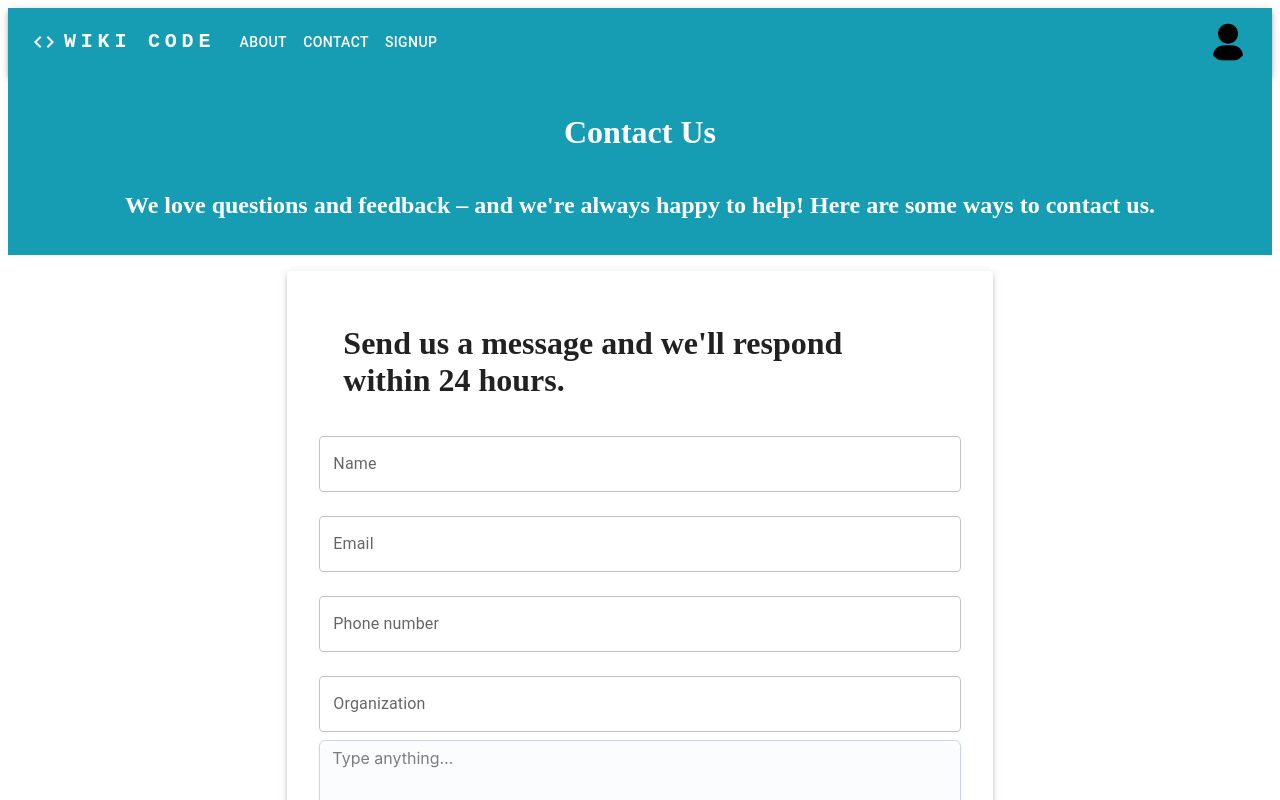
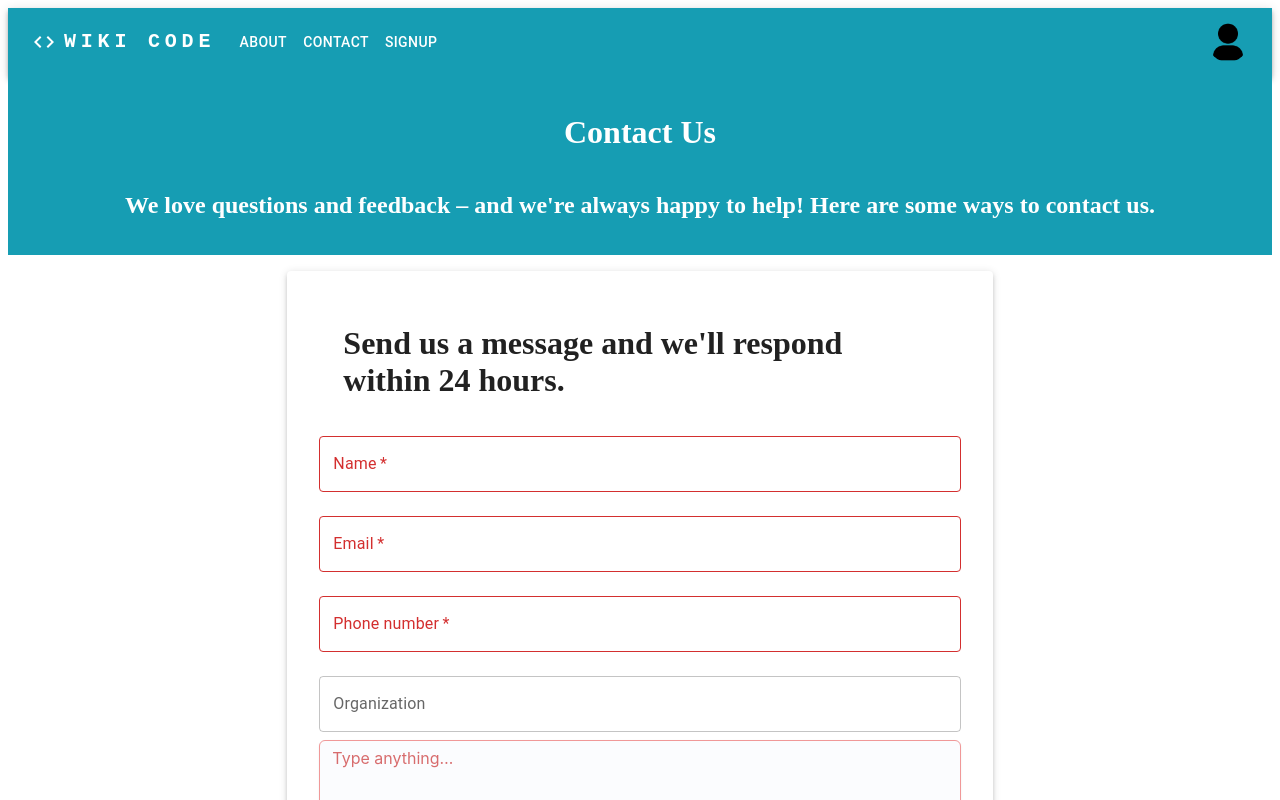
Before and after one commit to lydiavangammeren/wiki-code, a Next.js app: page /contact in a window 1280 px wide. Shown: the top 800 px of the page. Built offline with nearby package versions, Linux system fonts and the light colour scheme.

Commit message:
added validation for contact form

```diff
--- a/src/app/contact/page.js
+++ b/src/app/contact/page.js
@@ -1,27 +1,42 @@
-"use client"
+"use client";
 import React from "react";
-import { useEffect } from 'react';
-import { useRouter } from 'next/navigation';
+import { useEffect } from "react";
+import { useRouter } from "next/navigation";
 import { TextField, Paper, Container, FormHelperText } from "@mui/material";
 import { Textarea } from "@mui/joy";
 import Banner from "../components/Banner";
 import Form from "../components/Form";
 import ButtonGroup from "../components/ButtonGroup";
-import {fetchWrapper} from "../helpers/fetch-wrapper";
+import { fetchWrapper } from "../helpers/fetch-wrapper";
+import { validations } from "../helpers/validations";
 
 export default function Contact() {
   const router = useRouter();
-  const [name, setName] = React.useState("");
+  const [fullName, setFullName] = React.useState("");
   const [email, setEmail] = React.useState("");
-  const [phone, setPhone] = React.useState("");
+  const [phoneNumber, setPhoneNumber] = React.useState("");
   const [organization, setOrganization] = React.useState("");
-  const [message, setMessage] = React.useState("");
+  const [messageContent, setMessageContent] = React.useState("");
   const [nameValid, setNameValid] = React.useState(false);
   const [emailValid, setEmailValid] = React.useState(false);
-  const [phoneValid, setPhoneValid] = React.useState(false);
+  const [phoneNumberValid, setPhoneNumberValid] = React.useState(false);
   const [messageValid, setMessageValid] = React.useState(false);
-  const [allValid, setAllValid] = React.useState(false);
+  const [isMessageSent, setIsMessageSent] = React.useState(false);
+  const allValid = nameValid && emailValid && phoneNumberValid && messageValid;
 
+  useEffect(() => {
+    if (isMessageSent) {
+      setTimeout(() => {
+        router.push("/");
+      }, 3000);
+    }
+  }, [router, isMessageSent]);
+
+  if (isMessageSent) {
+    return (
+      <Form toolBarText={"You succesfully sent a message to Wiki Code"}></Form>
+    );
+  } else {
     return (
       <>
         <Banner
@@ -33,34 +48,54 @@ export default function Contact() {
         <Form
           buttonDisabled={!allValid}
           toolBarText={"Send us a message and we'll respond within 24 hours."}
-        handleClick={(e) => {}}
+          handleClick={(e) => {
+            e.preventDefault;
+            if (allValid) {
+              const contactMessage = { fullName, email, phoneNumber, organization, messageContent };
+              fetchWrapper
+                .post("http://localhost:8080/message/add", contactMessage)
+                .then(() => {
+                  console.log("new message added");
+                });
+              setIsMessageSent(true);
+            } else {
+              document.getElementById("forminvalid").innerHTML =
+                "Form info not valid";
+            }
+          }}
         >
           <TextField
+            required={true}
             id="outlined-basic"
             label="Name"
             variant="outlined"
             fullWidth
             margin="normal"
-          // value={name}
-          // onChange={(e) => setName(e.target.value)}
+            error={!nameValid}
+            value={fullName}
+            onChange={(e) => validations.handleFormValidation(e, setFullName, setNameValid, "name")}
           />
           <TextField
+            required={true}
             id="outlined-basic"
             label="Email"
             variant="outlined"
             fullWidth
             margin="normal"
-          // value={email}
-          // onChange={(e) => setAddress(e.target.value)}
+            error={!emailValid}
+            value={email}
+            onChange={(e) => validations.handleFormValidation(e, setEmail, setEmailValid, "email")}
           />
           <TextField
+            required={true}
             id="outlined-basic"
             label="Phone number"
             variant="outlined"
             fullWidth
             margin="normal"
-          // value={password}
-          // onChange={(e) => setAddress(e.target.value)}
+            error={!phoneNumberValid}
+            value={phoneNumber}
+            onChange={(e) => validations.handleFormValidation(e, setPhoneNumber, setPhoneNumberValid, "phone")}
           />
           <TextField
             id="outlined-basic"
@@ -68,11 +103,12 @@ export default function Contact() {
             variant="outlined"
             fullWidth
             margin="normal"
-          // value={address}
-          // onChange={(e) => setAddress(e.target.value)}
+            value={organization}
+            onChange={(e) => setOrganization(e.target.value)}
           />
           <br />
           <Textarea
+            required={true}
             id="outlined-basic"
             label="Message"
             placeholder="Type anything…"
@@ -80,8 +116,9 @@ export default function Contact() {
             variant="outlined"
             fullWidth
             margin="normal"
-          // value={address}
-          // onChange={(e) => setAddress(e.target.value)}
+            error={!messageValid}
+            value={messageContent}
+            onChange={(e) => validations.handleFormValidation(e, setMessageContent, setMessageValid, "message")}
           />
         </Form>
         <Container sx={{ justifyContent: "center", alignContent: "center" }}>
@@ -100,3 +137,4 @@ export default function Contact() {
       </>
     );
   }
+}
--- a/src/app/helpers/validations.js
+++ b/src/app/helpers/validations.js
@@ -7,6 +7,8 @@ const emailRegex = new RegExp(/^[^\s@]+@[^@\s\.]+\.[^\s@]{2,}$/, "i");
 const passwordRegex = new RegExp(
   /^(?=.*[a-z])(?=.*[A-Z])(?=.*\d)(?=.*[@$!%*?&])[A-Za-z\d@$!%*?&]{8,}$/gm
 );
+const phoneRegex = new RegExp(/^[0-9]{10}$/, "i");
+const messageRegex = new RegExp(/.{10,}/);
 
 function handleFormValidation(e, setToUserInput, setValid, type) {
   //set value to user input
@@ -23,6 +25,10 @@ function handleFormValidation(e, setToUserInput, setValid, type) {
     case "password":
       regex = passwordRegex;
       break;
+    case "phone":
+      regex = phoneRegex;
+      case "message":
+        regex = messageRegex;
   }
 
   //test whether input is valid
--- a/src/app/signup/page.js
+++ b/src/app/signup/page.js
@@ -48,7 +48,6 @@ useEffect(() => {
                 ).then(() => {
                 console.log("new author added");
               });
-              console.log(author);
               setSignedUp(true);
             }
             else {
```
Lines whose indentation alone changed are shown as unchanged.
